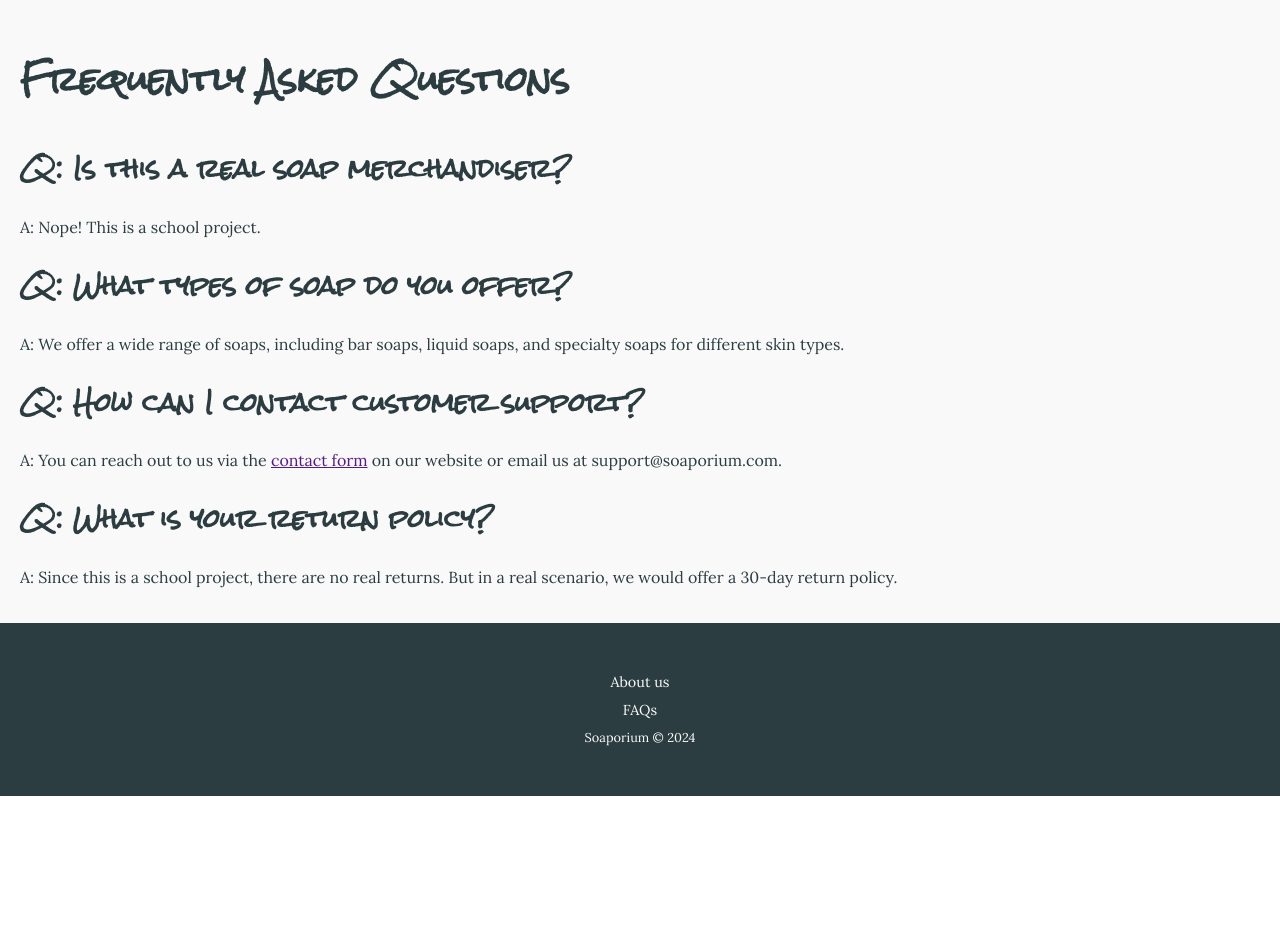
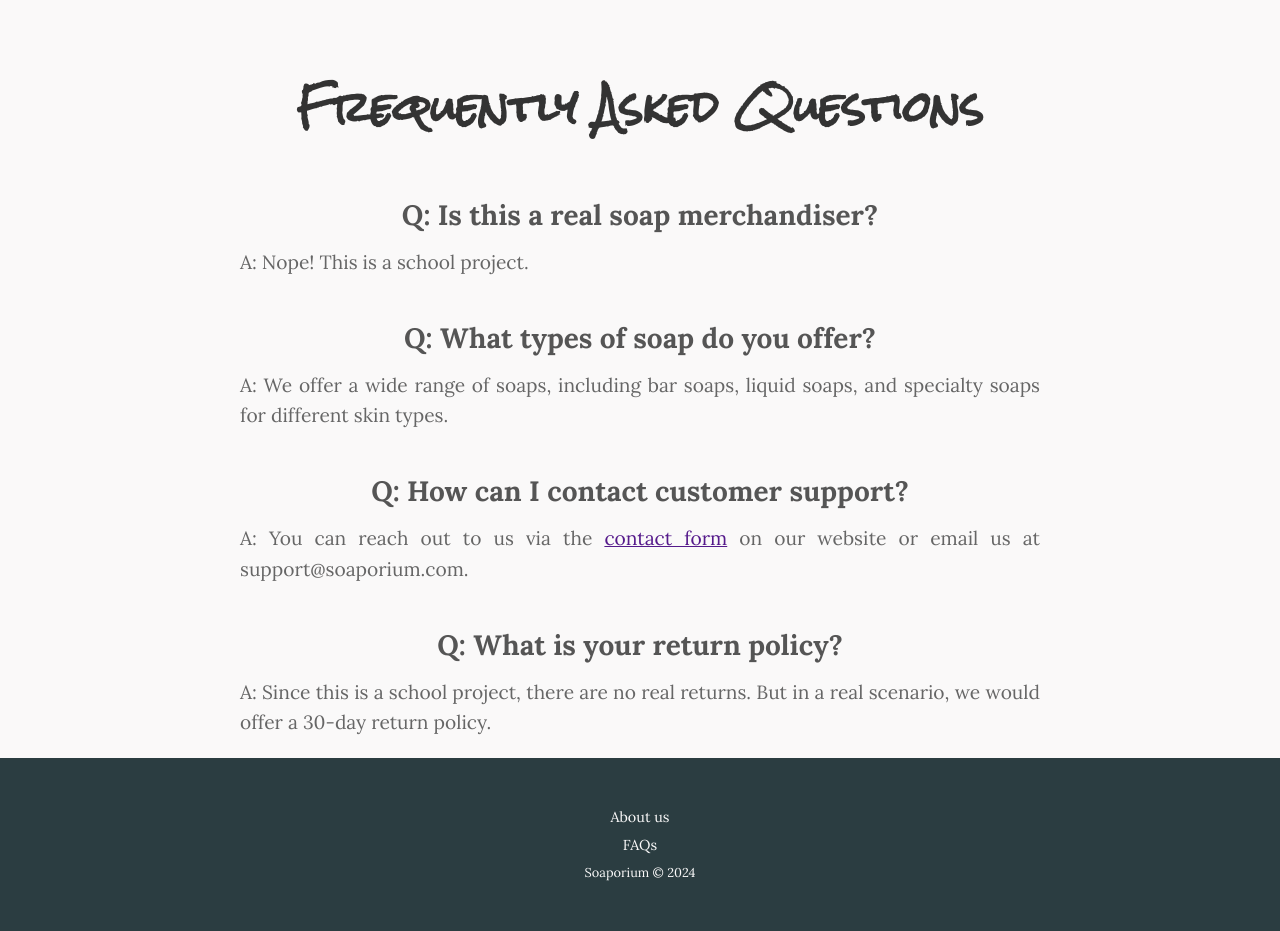
Before and after one commit to anisha-arya/Soap, a Flask app: page /faqs in a window 1280 px wide. Shown: the part 100-1031 px from the top of the page. Before the commit the page ends 896 px from the top, so only its background shows below. Run offline with Flask 3, Linux system fonts and the light colour scheme.

Commit message:
Restyled about page

```diff
--- a/static/styles.css
+++ b/static/styles.css
@@ -561,6 +605,38 @@ hr {
     background-color: #ddd;
 }
 
+/* General Styles for About and FAQs */
+.about-page h1, .faqs-page h1 {
+    font-size: 2.5em;
+    color: #333;
+    text-align: center;
+    margin-top: 1em;
+    margin-bottom: 1em;
+}
+
+.about-page h2, .faqs-page h2 {
+    font-family: 'Lora', serif;
+    font-size: 1.75em;
+    text-align: center;
+    color: #555;
+    margin-top: 1.5em;
+    margin-bottom: 0.5em;
+}
+
+.about-page p, .faqs-page p {
+    font-size: 1.2em;
+    color: #666;
+    line-height: 1.6;
+    margin-bottom: 1em;
+    text-align: justify;
+}
+
+/* Specific Page Styling */
+.about-page p, .faqs-page p {
+    max-width: 800px;
+    margin: 0 auto;
+}
+
 /* Responsive Design */
 @media (min-width: 1030px) {
     .results-list {
--- a/templates/about.html
+++ b/templates/about.html
@@ -10,8 +10,7 @@
 
     <p>Founded in 2024 by a passionate group of soap enthusiasts, Soaporium has come a long way from its beginnings in a small studio. When we first started out, our love for natural, artisanal products drove us to start our own business.</p>
 
-    <p>We hope you enjoy our products as much as we enjoy offering them to you. If you have any questions or comments, please don't hesitate to contact us.</p>
-    <br>
+    <p>We hope you enjoy our products as much as we enjoy offering them to you. If you have any questions or comments, please don't hesitate to <a href="">contact us</a>.</p>
     <p>Sincerely,<br>The Soaporium Team</p>
 </div>
 {% endblock %}
```
Also changed, not shown: other parts of static/styles.css (+44 -0 lines).
